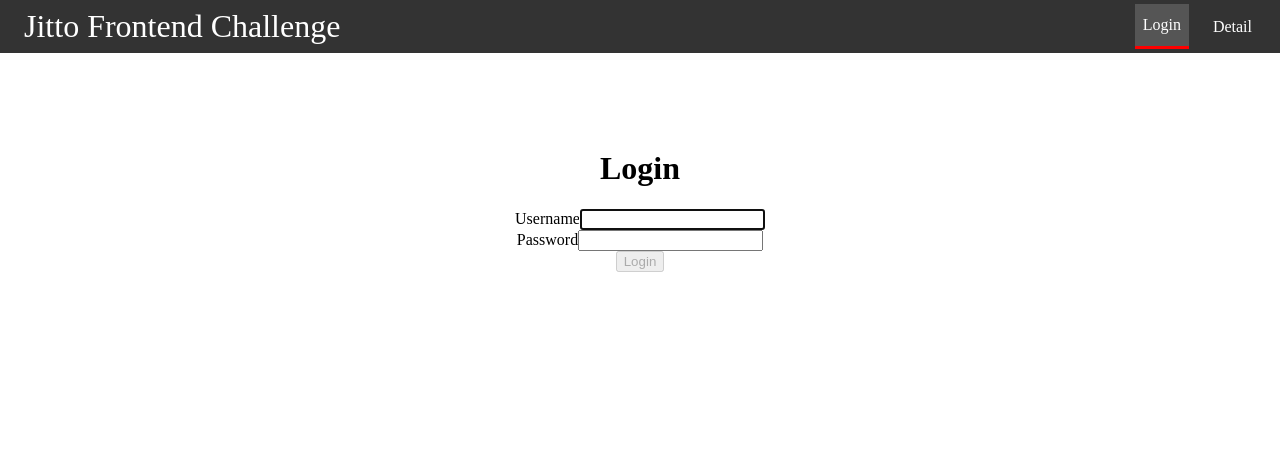
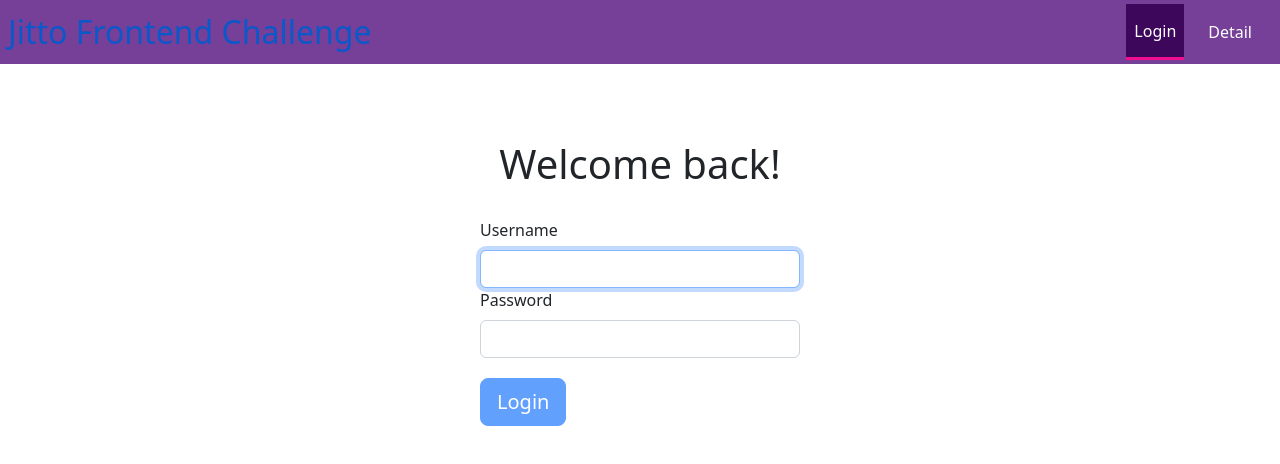
Before and after one commit to erwinqxy/jitto-frontend-challenge, a React (Create React App) app: page /login in a window 1280 px wide. Shown: the top 464 px of the page. Built offline with nearby package versions, Linux system fonts and the light colour scheme.

Commit message:
Refine login page

```diff
--- a/package.json
+++ b/package.json
@@ -6,9 +6,11 @@
     "@testing-library/jest-dom": "^5.16.5",
     "@testing-library/react": "^13.4.0",
     "@testing-library/user-event": "^13.5.0",
+    "bootstrap": "^5.2.2",
     "react": "^18.2.0",
     "react-bootstrap": "^2.5.0",
     "react-dom": "^18.2.0",
+    "react-icons": "^4.6.0",
     "react-router-dom": "^6.4.2",
     "react-scripts": "5.0.1",
     "web-vitals": "^2.1.4"
--- a/src/index.css
+++ b/src/index.css
@@ -11,3 +11,12 @@ code {
   font-family: source-code-pro, Menlo, Monaco, Consolas, 'Courier New',
     monospace;
 }
+
+select.form-control,
+textarea.form-control,
+input.form-control {
+  font-size: 1rem;
+}
+input[type="file"] {
+  width: 100%;
+}
--- a/src/index.js
+++ b/src/index.js
@@ -3,6 +3,8 @@ import ReactDOM from "react-dom/client"
 import App from "./App"
 import "./styles.css"
 import { BrowserRouter } from "react-router-dom"
+import "bootstrap/dist/css/bootstrap.min.css";
+
 
 const root = ReactDOM.createRoot(document.getElementById("root"))
 root.render(
--- a/src/pages/Login.css
+++ b/src/pages/Login.css
@@ -1,4 +1,3 @@
-@media all and (min-width: 480px) {
 .Login {
   padding: 60px 0;
 }
@@ -6,5 +5,13 @@
 .Login form {
   margin: 0 auto;
   max-width: 320px;
+  text-align: left;
 }
+
+.Login button {
+  margin-top: 20px;
 }
+
+.login-header {
+  margin-bottom: 30px;
+}
--- a/src/pages/Login.js
+++ b/src/pages/Login.js
@@ -17,7 +17,7 @@ export default function Login() {
 
   return (
     <div className="Login">
-      <h1>Login</h1>
+      <h1 className="login-header">Welcome back!</h1>
       <Form onSubmit={handleSubmit}>
         <Form.Group size="lg" controlId="username">
           <Form.Label>Username</Form.Label>
--- a/src/styles.css
+++ b/src/styles.css
@@ -12,7 +12,7 @@ body {
 }
 
 .nav {
-  background-color: #333;
+  background-color: #763f98;
   color: white;
   display: flex;
   justify-content: space-between;
@@ -43,12 +43,12 @@ body {
 }
 
 .nav li.active {
-  background-color: #555;
-  border-bottom: 3px solid red;
+  background-color: #3d085c;
+  border-bottom: 3px solid rgb(241, 14, 143);
 }
 
 .nav li:hover {
-  background-color: #777;
+  background-color: #ad64db;
 }
 
 .home-list {
```
Also changed, not shown: 1 other file (tests, documents, lock files or other folders). Lines whose indentation alone changed are shown as unchanged.
